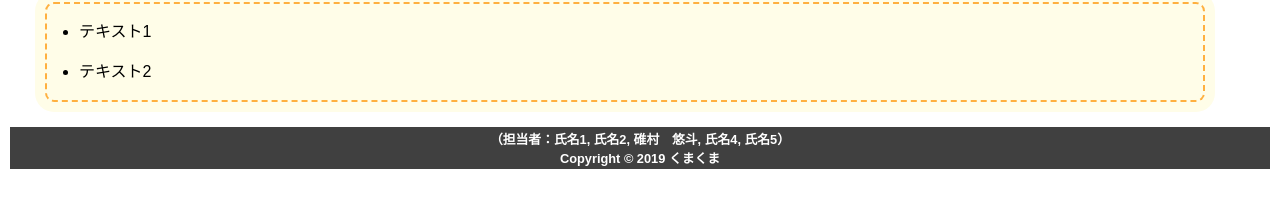
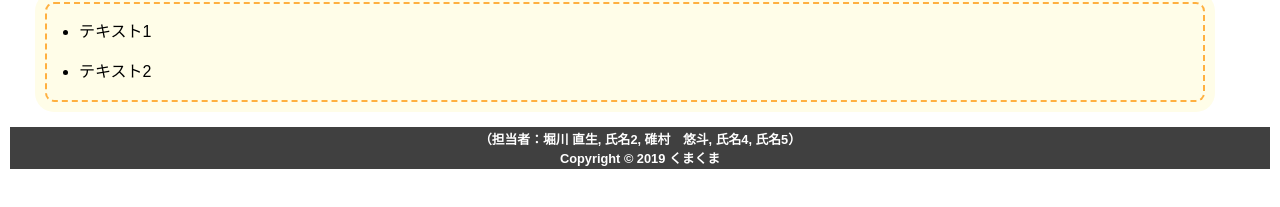
Before and after one commit to hw18a125/kankougaido, a plain HTML site: page index.html in a window 1280 px wide. Shown: the part 2485-2692 px from the top of the page. Drawn offline with Linux system fonts and the light colour scheme.

Commit message:
名前を追加

```diff
--- a/index.html
+++ b/index.html
@@ -131,7 +131,7 @@
 </main>
 
 <footer>
-    <p>（担当者：氏名1, 氏名2, 碓村　悠斗, 氏名4, 氏名5）</p>
+    <p>（担当者：堀川 直生, 氏名2, 碓村　悠斗, 氏名4, 氏名5）</p>
     <p>Copyright &copy 2019 くまくま</p>
 </footer>
 
```
